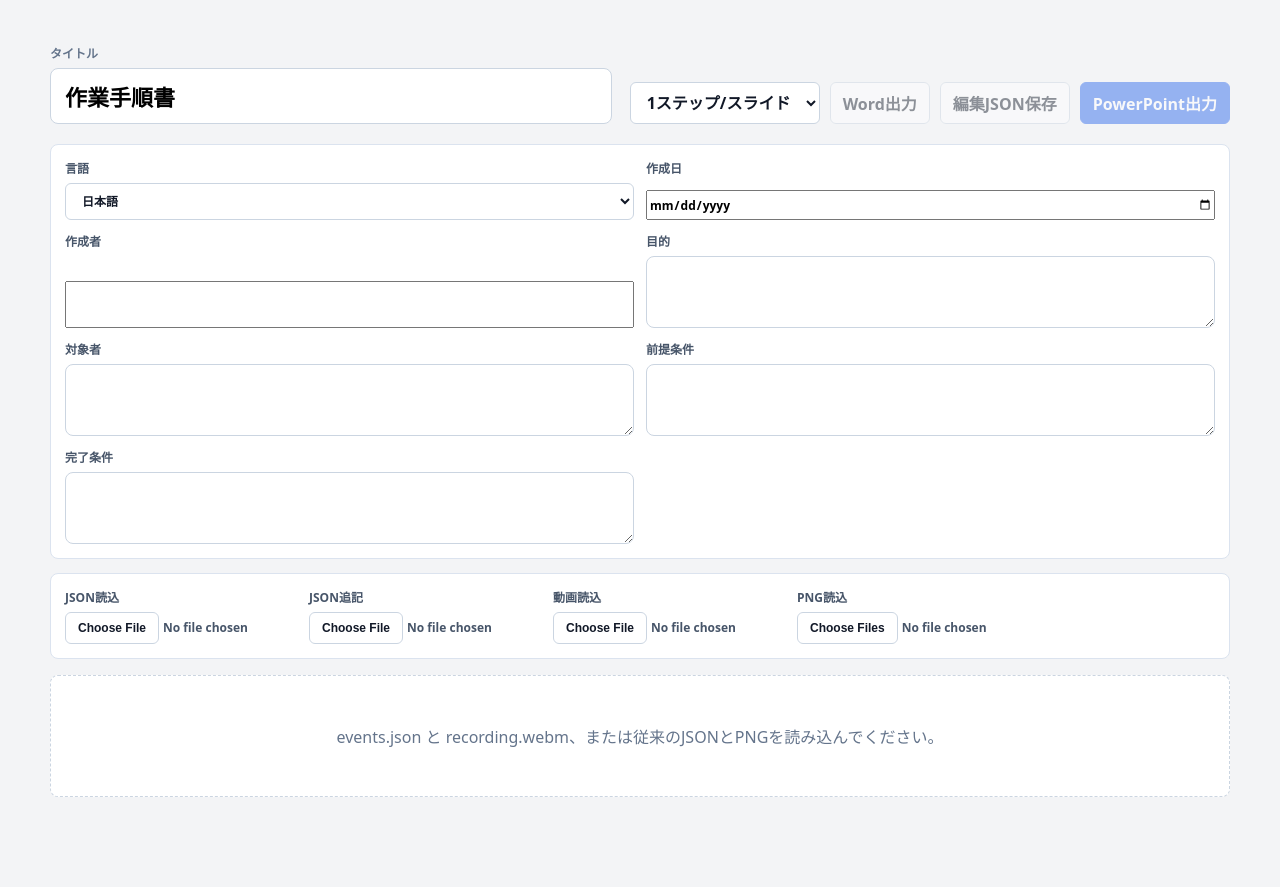
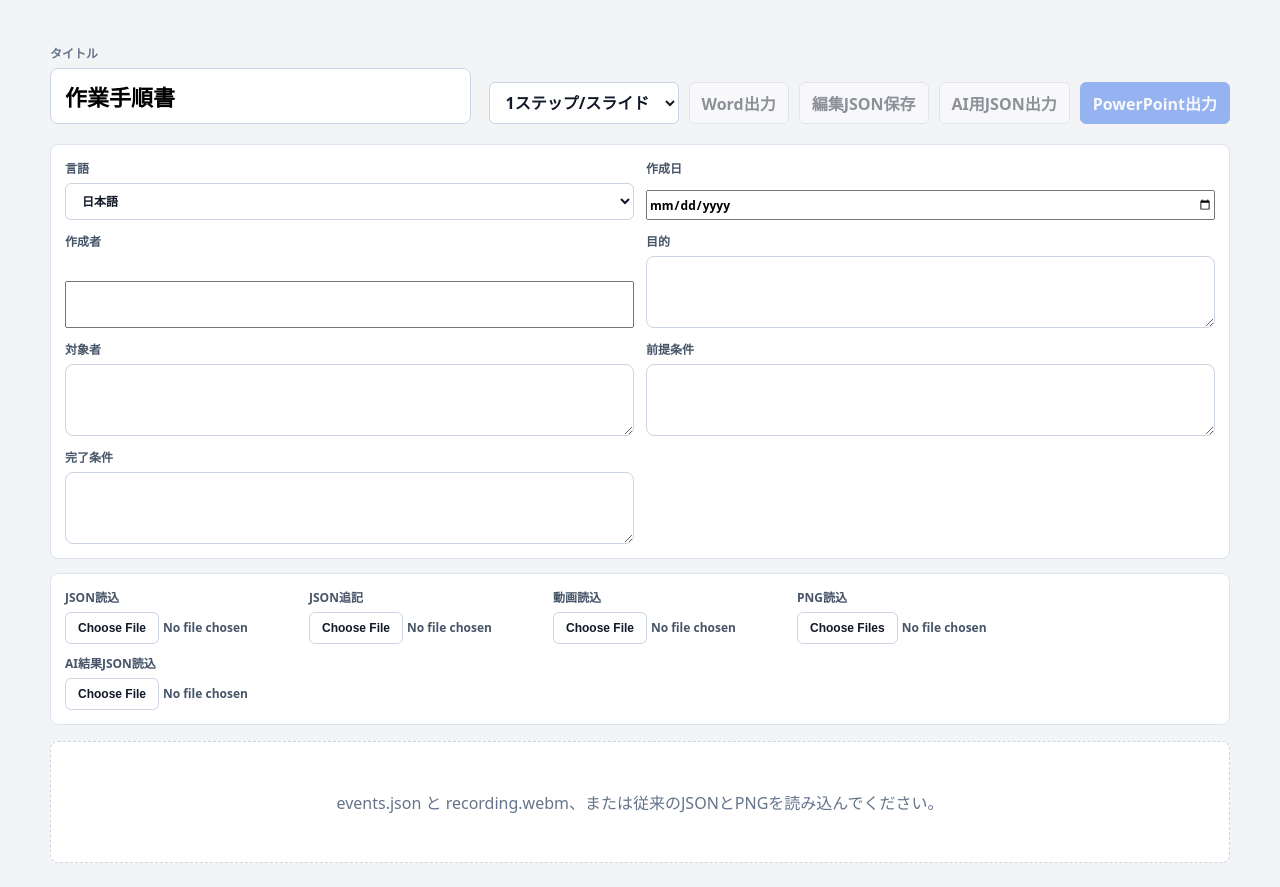
Before and after one commit to yhtko/manual-creator, a React (Vite) app: page / in a window 1280 px wide. Before the commit the page ends 821 px from the top, so only its background shows below. Built offline with nearby package versions, Linux system fonts and the light colour scheme.

Commit message:
Add AI enhancement context workflow

```diff
--- a/web/src/main.jsx
+++ b/web/src/main.jsx
@@ -84,12 +84,17 @@ const TEXT = {
     stepList: '手順一覧',
     operationTarget: '操作対象',
     description: '説明文',
+    enhancedDescription: '肉付け説明',
+    operationPurpose: '操作目的',
+    checkPoint: '確認ポイント',
     screen: '画面',
     target: '対象',
     page: 'ページ',
     url: 'URL',
     wordExport: 'Word出力',
     jsonSave: '編集JSON保存',
+    aiContextExport: 'AI用JSON出力',
+    aiResultImport: 'AI結果JSON読込',
     pptExport: 'PowerPoint出力',
     slideOne: '1ステップ/スライド',
     slideTwo: '2ステップ/スライド',
@@ -129,12 +134,17 @@ const TEXT = {
     stepList: 'Procedure List',
     operationTarget: 'Target',
     description: 'Description',
+    enhancedDescription: 'Enhanced Description',
+    operationPurpose: 'Purpose',
+    checkPoint: 'Check Point',
     screen: 'Screen',
     target: 'Target',
     page: 'Page',
     url: 'URL',
     wordExport: 'Export Word',
     jsonSave: 'Save JSON',
+    aiContextExport: 'Export AI JSON',
+    aiResultImport: 'Import AI Result JSON',
     pptExport: 'Export PowerPoint',
     slideOne: '1 step / slide',
     slideTwo: '2 steps / slide',
@@ -186,8 +196,8 @@ function App() {
 
   async function importProject(file) {
     if (!file) return;
-    const text = await file.text();
-    const data = JSON.parse(text);
+    const fileText = await file.text();
+    const data = JSON.parse(fileText);
     const normalized = normalizeProject(data, 'recording_1');
     setProject(normalized);
     setRecordingDataUrl('');
@@ -201,8 +211,8 @@ function App() {
 
   async function appendProject(file) {
     if (!file) return;
-    const text = await file.text();
-    const data = JSON.parse(text);
+    const fileText = await file.text();
+    const data = JSON.parse(fileText);
     const recordingId = `recording_${getRecordingIds(project.steps).length + 1}`;
     const appended = normalizeProject(data, recordingId);
     setProject((current) => ({
@@ -224,6 +234,29 @@ function App() {
       }))
     );
     mergeImages(entries);
+  }
+
+  async function importAiResult(file) {
+    if (!file) return;
+    const fileText = await file.text();
+    const data = JSON.parse(fileText);
+    const aiSteps = normalizeAiResultSteps(data);
+    if (aiSteps.length === 0) return;
+
+    setProject((current) => ({
+      ...current,
+      steps: current.steps.map((step, index) => {
+        const stepNo = step.step_no || index + 1;
+        const aiStep = aiSteps.find((item) => Number(item.step_no) === Number(stepNo));
+        if (!aiStep) return step;
+        return {
+          ...step,
+          enhanced_description: aiStep.enhanced_description || step.enhanced_description || '',
+          purpose: aiStep.purpose || step.purpose || '',
+          check_point: aiStep.check_point || step.check_point || ''
+        };
+      })
+    }));
   }
 
   async function importVideo(file) {
@@ -424,6 +457,12 @@ function App() {
     saveAs(blob, `${safeFileName(project.title || 'manual')}-project-${createFileStamp()}.json`);
   }
 
+  function exportAiContextJson() {
+    const aiContext = createAiContextProject(project, orderedSteps, images);
+    const blob = new Blob([JSON.stringify(aiContext, null, 2)], { type: 'application/json;charset=utf-8' });
+    saveAs(blob, `${safeFileName(project.title || 'manual')}-ai-context-${createFileStamp()}.json`);
+  }
+
   return (
     <main className="app-shell">
       <section className="workspace">
@@ -450,6 +489,9 @@ function App() {
             </button>
             <button type="button" onClick={exportProjectJson} disabled={orderedSteps.length === 0}>
               {text.jsonSave}
+            </button>
+            <button type="button" onClick={exportAiContextJson} disabled={orderedSteps.length === 0}>
+              {text.aiContextExport}
             </button>
             <button type="button" onClick={exportPowerPoint} disabled={orderedSteps.length === 0}>
               {text.pptExport}
@@ -524,6 +566,10 @@ function App() {
             {text.pngImport}
             <input type="file" accept="image/png" multiple onChange={(event) => importImages(event.target.files)} />
           </label>
+          <label>
+            {text.aiResultImport}
+            <input type="file" accept="application/json,.json" onChange={(event) => importAiResult(event.target.files[0])} />
+          </label>
           {videoStatus ? <p className="import-status">{videoStatus}</p> : null}
         </section>
 
@@ -594,6 +640,28 @@ function StepEditor({ step, image, index, total, onUpdate, onDelete, onMove, tex
             onChange={(event) => onUpdate({ description: event.target.value })}
           />
         </label>
+        <label className="description-label">
+          {text.enhancedDescription}
+          <textarea
+            value={step.enhanced_description || ''}
+            placeholder={step.description || createDefaultDescription(step)}
+            onChange={(event) => onUpdate({ enhanced_description: event.target.value })}
+          />
+        </label>
+        <label className="description-label">
+          {text.operationPurpose}
+          <textarea
+            value={step.purpose || ''}
+            onChange={(event) => onUpdate({ purpose: event.target.value })}
+          />
+        </label>
+        <label className="description-label">
+          {text.checkPoint}
+          <textarea
+            value={step.check_point || ''}
+            onChange={(event) => onUpdate({ check_point: event.target.value })}
+          />
+        </label>
       </div>
     </article>
   );
@@ -700,7 +768,7 @@ function createWordStepListTable(steps, text) {
           children: [
             wordCell(`Step ${step.step_no}`, { width: 10, bold: true, color: '1d4ed8' }),
             wordCell(getStepTitle(step), { width: 32 }),
-            wordCell(step.description || createDefaultDescription(step), { width: 58 })
+            wordCell(getStepNarrative(step), { width: 58 })
           ]
         })
       )
@@ -768,7 +836,13 @@ function createWordStepTable(step, markedImage, text) {
             margins: WORD_CELL_MARGINS,
             children: [
               wordLabel(text.description),
-              wordText(step.description || createDefaultDescription(step), { size: 22 }),
+              wordText(getStepNarrative(step), { size: 22 }),
+              ...(step.purpose
+                ? [spacerParagraph(40), wordLabel(text.operationPurpose), wordText(step.purpose, { size: 20 })]
+                : []),
+              ...(step.check_point
+                ? [spacerParagraph(40), wordLabel(text.checkPoint), wordText(step.check_point, { size: 20 })]
+                : []),
               spacerParagraph(80),
               createWordMetaTable(step, text)
             ]
@@ -879,7 +953,10 @@ function normalizeProject(data, recordingId = 'recording_1') {
         recording_started_at: step.recording_started_at || data.recording_started_at || null,
         recording_file: step.recording_file || recordingFileMap[step.recording_id || recordingId] || data.recording_file || '',
         image: step.image || `step_${String(index + 1).padStart(3, '0')}.png`,
-        description: step.description || createDefaultDescription(step)
+        description: step.description || createDefaultDescription(step),
+        enhanced_description: step.enhanced_description || '',
+        purpose: step.purpose || '',
+        check_point: step.check_point || ''
       }))
     : [];
   const inferredInfo = inferProjectInfo(data, steps);
@@ -933,9 +1010,148 @@ function createEditableProject(project, orderedSteps) {
       recording_id: step.recording_id || 'recording_1',
       recording_file: step.recording_file || recordings.find((recording) => recording.id === (step.recording_id || 'recording_1'))?.file || '',
       recording_started_at: step.recording_started_at || project.recording_started_at || null,
-      description: step.description || createDefaultDescription(step)
+      description: step.description || createDefaultDescription(step),
+      enhanced_description: step.enhanced_description || '',
+      purpose: step.purpose || '',
+      check_point: step.check_point || ''
     }))
   };
+}
+
+function createAiContextProject(project, orderedSteps, images) {
+  const flow = orderedSteps.map((step) => ({
+    step_no: step.step_no,
+    title: getStepTitle(step),
+    basic_description: step.description || createDefaultDescription(step),
+    page_title: step.page_title || '',
+    url: step.url || '',
+    element_text: step.element_text || '',
+    timestamp_ms: step.timestamp_ms || null
+  }));
+
+  return {
+    schema: 'manual-creator-ai-context',
+    schema_version: 1,
+    created_at: new Date().toISOString(),
+    instruction:
+      'Generate beginner-friendly business procedure explanations using the whole flow, adjacent steps, DOM information, screen titles, click timing, and screenshot references. Return enhanced_description, purpose, and check_point for each step.',
+    output_schema: {
+      step_no: 'number',
+      title: 'string',
+      basic_description: 'string',
+      enhanced_description: 'string',
+      purpose: 'string',
+      check_point: 'string'
+    },
+    project: {
+      title: project.title || DEFAULT_PROJECT.title,
+      language: project.language === 'en' ? 'en' : 'ja',
+      created_at: project.created_at || createDateStamp(),
+      author: project.author || '',
+      purpose: project.purpose || '',
+      audience: project.audience || '',
+      prerequisites: project.prerequisites || '',
+      completion: project.completion || '',
+      recording_file: project.recording_file || '',
+      recording_started_at: project.recording_started_at || null
+    },
+    flow,
+    steps: orderedSteps.map((step, index) => {
+      const clip = getStepClipRange(step);
+      const previousStep = orderedSteps[index - 1];
+      const nextStep = orderedSteps[index + 1];
+      return {
+        step_no: step.step_no,
+        title: getStepTitle(step),
+        basic_description: step.description || createDefaultDescription(step),
+        current_enhanced_description: step.enhanced_description || '',
+        current_purpose: step.purpose || '',
+        current_check_point: step.check_point || '',
+        page_title: step.page_title || '',
+        url: step.url || '',
+        screenshot: {
+          image: step.image || '',
+          marked_image: step.image || '',
+          has_loaded_image: Boolean(getStepImage(images, step)),
+          note: 'The web app can generate a marked screenshot from the recording; image binary is not embedded in this JSON.'
+        },
+        click: {
+          x: step.x ?? null,
+          y: step.y ?? null,
+          viewport_width: step.viewport_width ?? null,
+          viewport_height: step.viewport_height ?? null,
+          timestamp_ms: step.timestamp_ms ?? null,
+          captured_at: step.captured_at || ''
+        },
+        video_context: {
+          recording_id: step.recording_id || 'recording_1',
+          recording_file: step.recording_file || project.recording_file || '',
+          clip_start_sec: clip.start,
+          clip_end_sec: clip.end,
+          note: 'Use this 5-10 second range around the click when video context is available.'
+        },
+        source_element: {
+          tag: step.tag_name || '',
+          text: step.element_text || '',
+          aria_label: step.aria_label || '',
+          placeholder: step.placeholder || '',
+          role: step.role || '',
+          column_header: step.column_header || '',
+          selector: step.selector || ''
+        },
+        previous_step: previousStep
+          ? {
+              step_no: previousStep.step_no,
+              title: getStepTitle(previousStep),
+              description: getStepNarrative(previousStep),
+              page_title: previousStep.page_title || ''
+            }
+          : null,
+        next_step: nextStep
+          ? {
+              step_no: nextStep.step_no,
+              title: getStepTitle(nextStep),
+              description: getStepNarrative(nextStep),
+              page_title: nextStep.page_title || ''
+            }
+          : null
+      };
+    })
+  };
+}
+
+function getStepClipRange(step) {
+  const timestamp = Number(step.timestamp_ms);
+  const startedAt = Number(step.recording_started_at);
+  if (!Number.isFinite(timestamp) || !Number.isFinite(startedAt)) {
+    return { start: null, end: null };
+  }
+  const clickSec = Math.max(0, (timestamp - startedAt) / 1000);
+  return {
+    start: Number(Math.max(0, clickSec - 7).toFixed(2)),
+    end: Number((clickSec + 7).toFixed(2))
+  };
+}
+
+function normalizeAiResultSteps(data) {
+  const rawSteps = Array.isArray(data)
+    ? data
+    : Array.isArray(data.steps)
+      ? data.steps
+      : Array.isArray(data.enhanced_steps)
+        ? data.enhanced_steps
+        : data.step_no
+          ? [data]
+          : [];
+
+  return rawSteps
+    .map((step) => ({
+      step_no: step.step_no,
+      enhanced_description: step.enhanced_description || step.description || '',
+      purpose: step.purpose || '',
+      check_point: step.check_point || step.checkpoint || ''
+    }))
+    .filter((step) => step.step_no);
 }
 
 function getRecordingFileMap(data) {
@@ -1543,7 +1759,7 @@ function addPptOverviewSlide(pptx, project, steps, text) {
       fit: 'shrink',
       margin: 0
     });
-    slide.addText(step.description || createDefaultDescription(step), {
+    slide.addText(getStepNarrative(step), {
       x: 4.25,
       y,
       w: 8.0,
@@ -1615,7 +1831,7 @@ function addPptSingleStep(slide, step, markedImage, text) {
     fit: 'shrink',
     margin: 0
   });
-  slide.addText(step.description || createDefaultDescription(step), {
+  slide.addText(getStepNarrative(step), {
     x: 8.45,
     y: 2.28,
     w: 3.95,
@@ -1671,7 +1887,7 @@ function addPptStepCard(slide, step, markedImage, box, text) {
       h: box.imageH
     });
   }
-  slide.addText(step.description || createDefaultDescription(step), {
+  slide.addText(getStepNarrative(step), {
     x: box.x + box.imageW + 0.38,
     y: box.y + 0.5,
     w: box.w - box.imageW - 0.58,
@@ -2017,6 +2233,10 @@ function createDefaultDescription(step) {
   return `${label}をクリックします。`;
 }
 
+function getStepNarrative(step) {
+  return step.enhanced_description || step.description || createDefaultDescription(step);
+}
+
 function getStepTitle(step) {
   return sanitizeLabel(step.aria_label || step.element_text || step.placeholder || step.column_header || '対象');
 }
```
Also changed, not shown: 1 other file (tests, documents, lock files or other folders).
